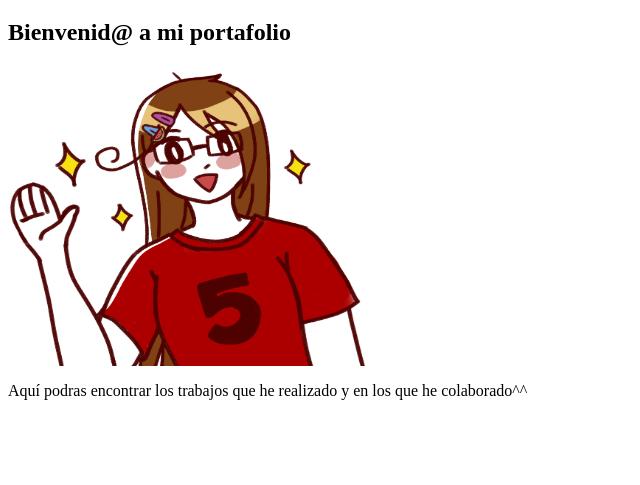
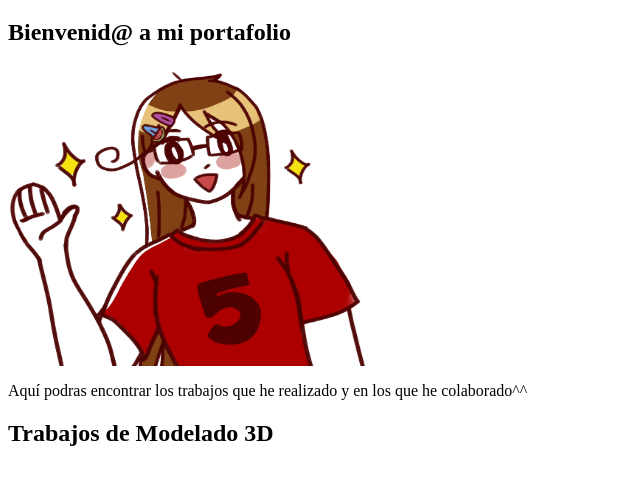
Before and after one commit to GladisCaamal/GladisCV, a plain HTML site: page Portafolio.html in a window 1280 px wide. Shown: the part 87-572 px from the top of the page, without its empty margins (0-640 px from the left). Drawn offline with Linux system fonts and the light colour scheme.

Commit message:
Portafolio

```diff
--- a/Portafolio.html
+++ b/Portafolio.html
@@ -19,7 +19,8 @@
         </div>
     </main>
 
-    <section>
+    <section id="Modelados 3D">
+        <h2>Trabajos de Modelado 3D</h2>
 
 
     </section>
```
